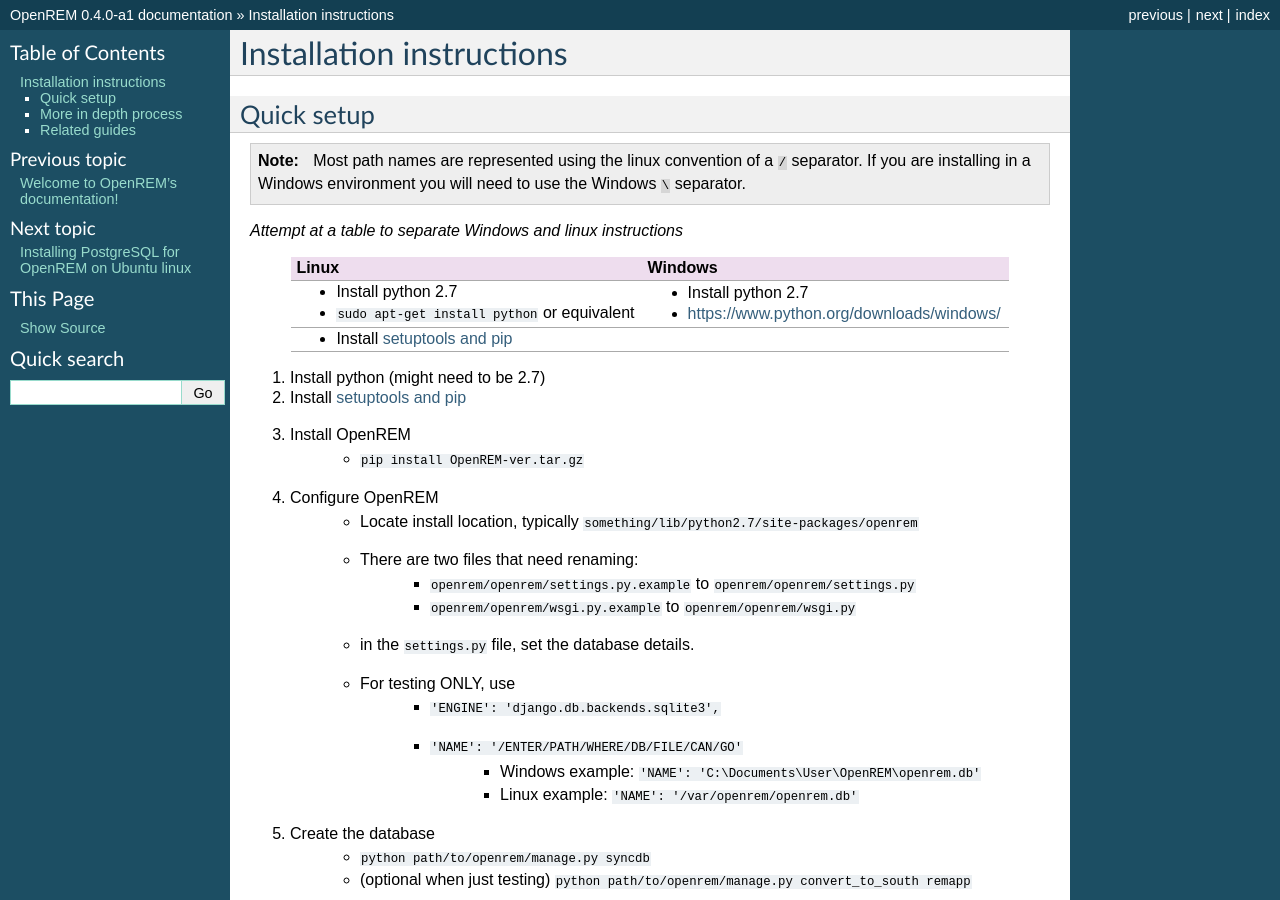
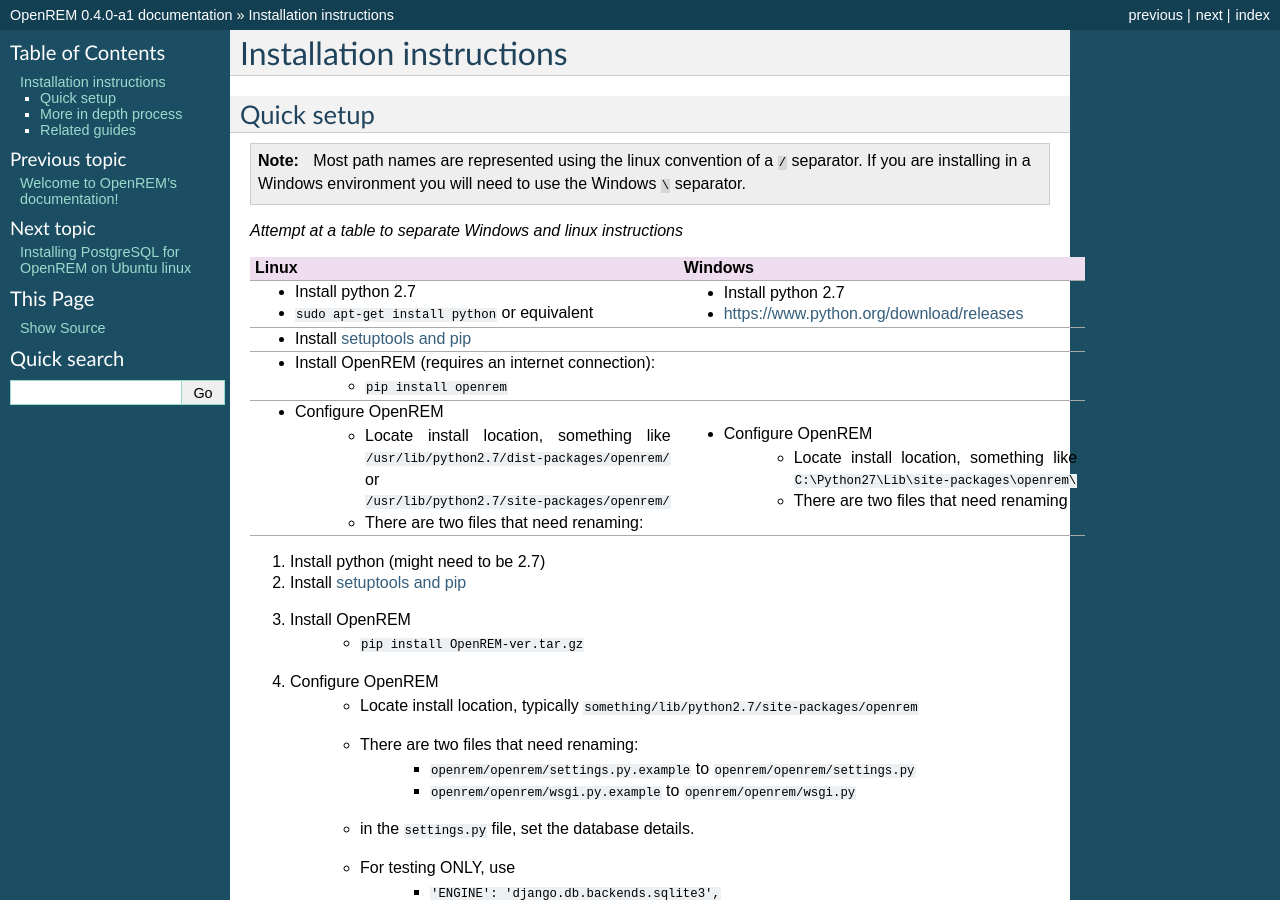
Before and after one commit to ckswilliams/modOpenREM, a Sphinx documentation site: the page built from docs/install.rst, in a window 1280 px wide and 900 px high. Built offline with Sphinx 7.4.7, drawn with Linux system fonts in a browser that asks for light colours.

Commit message:
Added more to the table. Refs #54.

```diff
--- a/docs/install.rst
+++ b/docs/install.rst
@@ -16,10 +16,18 @@
 +======================================================+====================================================+
 |                                                      |                                                    |
 |* Install python 2.7                                  |* Install python 2.7                                |
-|* ``sudo apt-get install python`` or equivalent       |* https://www.python.org/downloads/windows/         |
-|                                                      |                                                    |
+|* ``sudo apt-get install python`` or equivalent       |* https://www.python.org/download/releases          |
 +------------------------------------------------------+----------------------------------------------------+
 |* Install `setuptools and pip <http://www.pip-installer.org/en/latest/installing.html>`_                   |
++------------------------------------------------------+----------------------------------------------------+
+|* Install OpenREM (requires an internet connection):                                                       |
+|    + ``pip install openrem``                                                                              |
++------------------------------------------------------+----------------------------------------------------+
+|* Configure OpenREM                                   |* Configure OpenREM                                 |
+|    + Locate install location, something like         |    + Locate install location, something like       |
+|      ``/usr/lib/python2.7/dist-packages/openrem/`` or|      ``C:\Python27\Lib\site-packages\openrem\``    |
+|      ``/usr/lib/python2.7/site-packages/openrem/``   |                                                    |
+|    + There are two files that need renaming:         |    + There are two files that need renaming        |
 +------------------------------------------------------+----------------------------------------------------+
 
 
```
